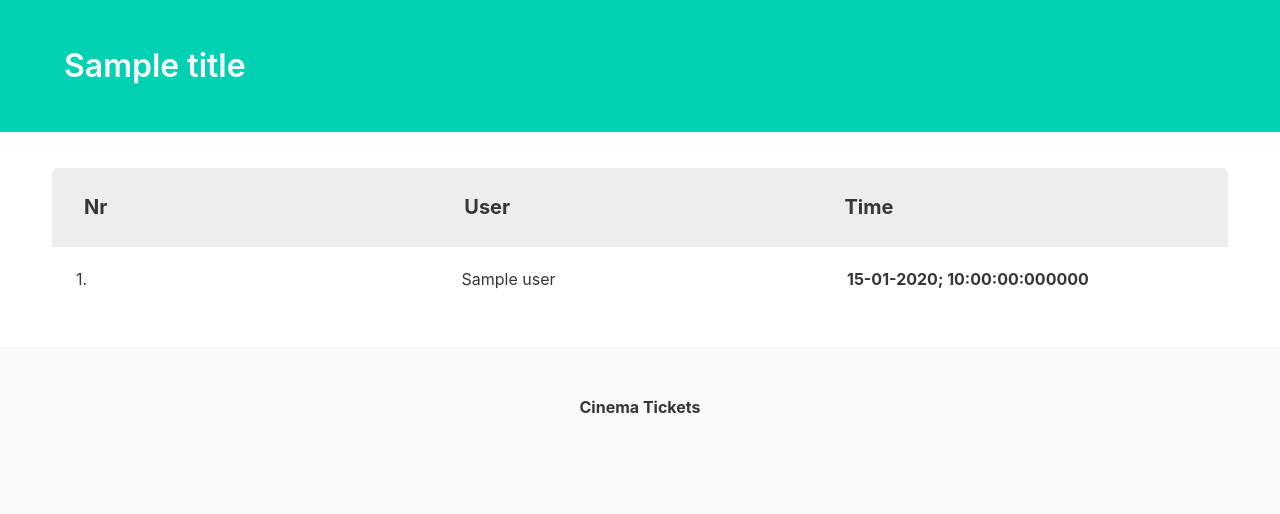
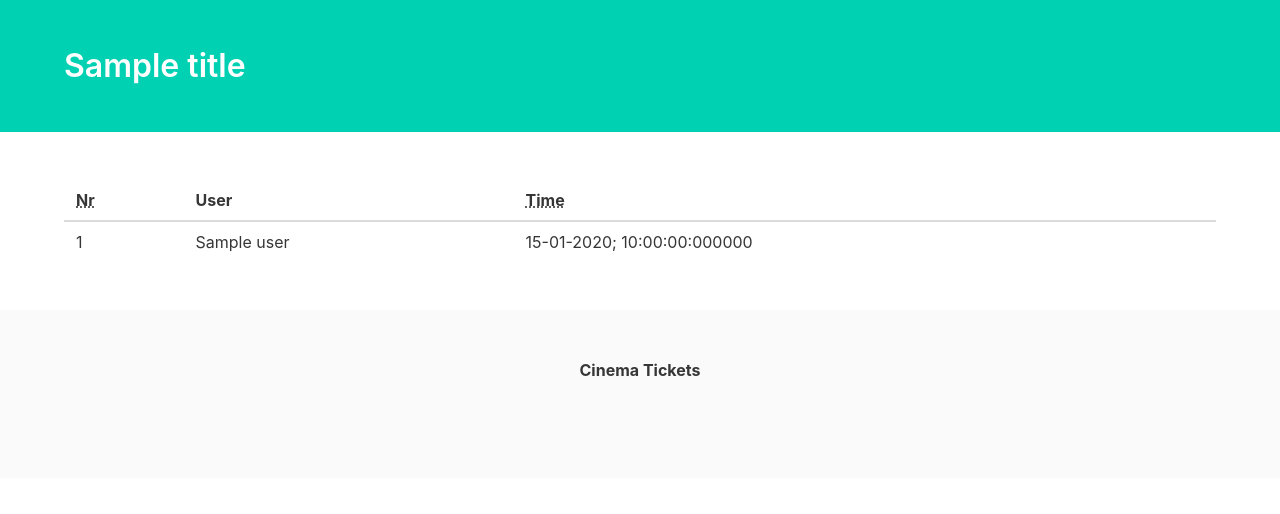
Before and after one commit to eplightning/cinema-tickets, a Flask app: template cinema_tickets/templates/session.html in a window 1280 px wide. Shown: the part 52-566 px from the top of the page. Run offline with Flask 2, Linux system fonts and the light colour scheme; the template is opened without the code that fills it: most values are stand-ins (such as "Sample title", 1, 10 or a date in 2020); some libraries are stand-ins or nearby versions.

Commit message:
Tabular data in table

```diff
--- a/cinema_tickets/templates/session.html
+++ b/cinema_tickets/templates/session.html
@@ -1,20 +1,20 @@
 {% extends 'layout.html' %} {% block body %}
-<div class="panel-heading columns is-multiline">
-    <span class="column">Nr</span>
-    &nbsp;
-    <span class="column">User</span>
-    &nbsp;
-    <span class="column">Time</span>
-</div>
-{% for ticket in tickets %}
-<div class="panel-block columns is-multiline">
-    <span class="column">{{ loop.index }}.</span>
-    &nbsp;
-    <span class="column">{{ ticket.user }}</span>
-    &nbsp;
-    <time class="column" datetime="">
-        <strong>{{ ticket.timestamp.strftime('%d-%m-%Y; %H:%M:%S:%f') }}</strong>
-    </time>
-</div>
-{% endfor %}
+<table class="table is-fullwidth">
+  <thead>
+    <tr>
+      <th><abbr title="Number">Nr</abbr></th>
+      <th>User</th>
+      <th><abbr title="Timestamp">Time</abbr></th>
+    </tr>
+  </thead>
+  <tbody>
+    {% for ticket in tickets %}
+    <tr>
+      <td>{{ loop.index }}</td>
+      <td>{{ ticket.user }}</td>
+      <td>{{ ticket.timestamp.strftime('%d-%m-%Y; %H:%M:%S:%f') }}</td>
+    </tr>
+    {% endfor %}
+  </tbody>
+</table>
 {% endblock %}
```
